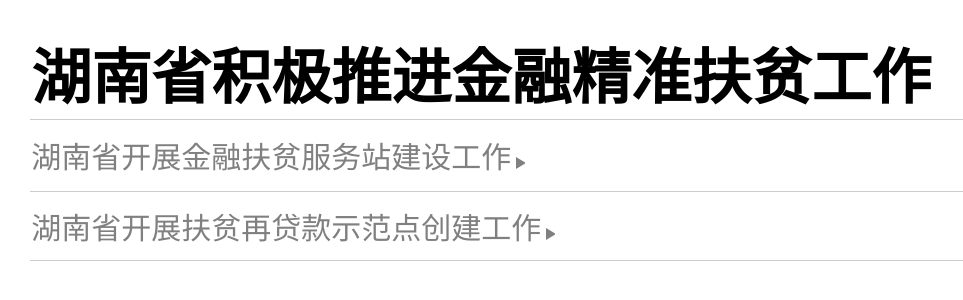
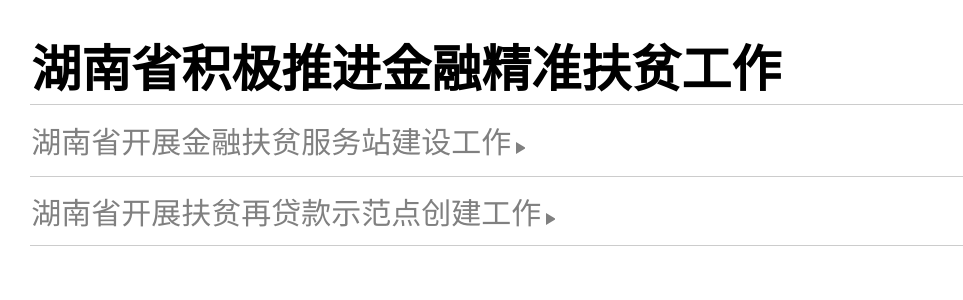
Before and after one commit to jensenliao/test, a plain HTML site: page index.html in a window 1280 px wide. Shown: the whole page, without its empty margins (43-1006 px from the left). Drawn offline with Linux system fonts and the light colour scheme.

Commit message:
Update index.html

```diff
--- a/index.html
+++ b/index.html
@@ -48,7 +48,7 @@
 	<table style="width:90%;" align="center" valign="center">
 	<tr style="height:50px;">
 	<td style="border-top:0">
-	     <div style="font-family:微软雅黑; font-weight:bold; font-size:60px;">湖南省积极推进金融精准扶贫工作</div>
+	     <div style="font-family:微软雅黑; font-weight:bold; font-size:50px;">湖南省积极推进金融精准扶贫工作</div>
 	</td>
 	</tr>
 	<tr>
```
